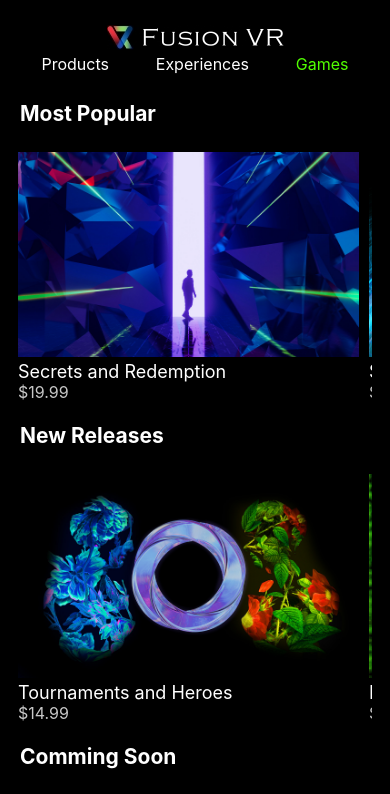
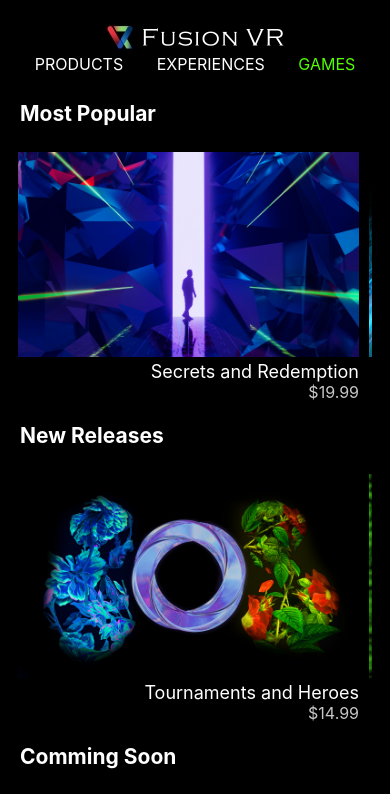
Before and after one commit to ZFlores95/ZFlores95.github.io, a plain HTML site: page Games.html in a window 390 px wide. Shown: the top 794 px of the page. Drawn offline with Linux system fonts and the light colour scheme.

Commit message:
Edit From Jerrick
Changed text alignment and started working on header text break for mobile

```diff
--- a/Games.html
+++ b/Games.html
@@ -16,11 +16,11 @@
         </div>
 
         <div class = "tapNav_tap2">
-        <a href = "Product.html" >Products</a>
+        <a href = "Product.html" >PRODUCTS</a>
 
-        <a href = "Experiences.html" >Experiences</a>
+        <a href = "Experiences.html" >EXPERIENCES</a>
 
-        <a class="active" href = "Games.html" > Games</a>
+        <a class="active" href = "Games.html" > GAMES</a>
         </div>
 
     </div>
--- a/Prototype1.css
+++ b/Prototype1.css
@@ -26,6 +26,7 @@ h1 {
     margin: 25px;
     margin-left: 50px;
     margin-right: 50px;
+    font-weight: Semibold;
 }
 
 .tapNav a{
@@ -78,13 +79,13 @@ h1 {
 
 .description{
     color: white;
-    text-align: left;
+    text-align: right;
     font-size: 20px;
 }
 
 .pricetag{
     color: rgb(199, 199, 199);
-    text-align: left;
+    text-align: right;
     font-size: 18;
 }
 
@@ -104,7 +105,7 @@ h1 {
     margin-left: 50px;
     margin-right: 50px;
     display: flex;
-    padding:  10px;
+    padding: 10px;
     padding-bottom:5px;
     overflow-x: auto;
     gap: 15px;
```
Also changed, not shown: Experiences.html (+3 -3 lines), Product.html (+5 -3 lines), index.html (+4 -3 lines).
